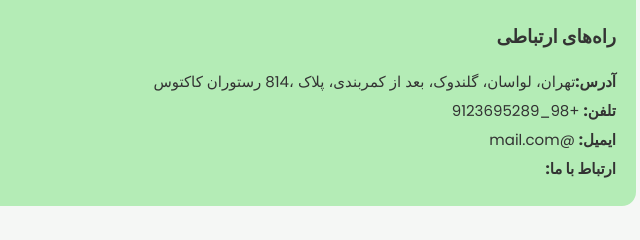
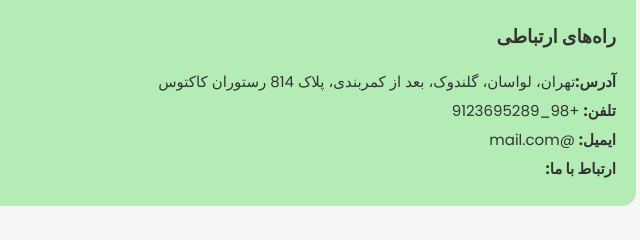
Before and after one commit to whispercompass/cactus-restaurant, a plain HTML site: page index.html in a window 1280 px wide. Shown: the part 1865-2105 px from the top of the page, 454-1094 px from the left. Drawn offline with Linux system fonts and the light colour scheme.

Commit message:
Update index.html

```diff
--- a/index.html
+++ b/index.html
@@ -52,7 +52,7 @@
 
   <div class="contact">
     <h3>راه‌های ارتباطی</h3>
-    <p><strong>آدرس:</strong>تهران، لواسان، گلندوک، بعد از کمربندی، پلاک ،814
+    <p><strong>آدرس:</strong>تهران، لواسان، گلندوک، بعد از کمربندی، پلاک 814
 رستوران کاکتوس</p>
     <p><strong>تلفن:</strong> +98_9123695289</p>
     <p><strong>ایمیل:</strong> @mail.com</p>
```
